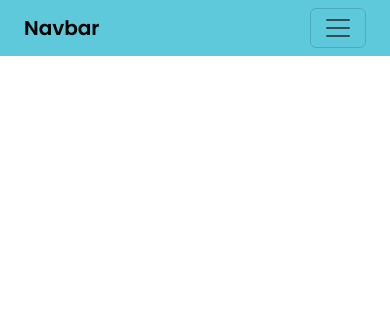
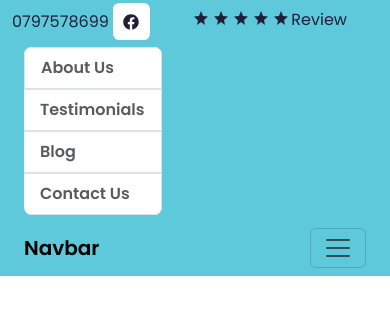
Before and after one commit to mrkamin/theukeverest.co.uk-react, a React (Create React App) app: page / in a window 390 px wide. Shown: the top 314 px of the page. Built offline with nearby package versions, Linux system fonts and the light colour scheme.

Commit message:
Make NabUperhead responsive

```diff
--- a/src/components/Header/Header.css
+++ b/src/components/Header/Header.css
@@ -1,6 +1,10 @@
 .header {
     background: #5dc9db;
     color: #1f1f38 ;
+}
+
+.navuperhead {
+    padding:  5px 12px !important;
 }
 
   .footer-socials a {
@@ -65,6 +69,31 @@
   @media screen and (max-width: 500px) {
 
     .navuperhead {
-        display: none !important;
+        height: 220px;
+        align-items: start !important;
+    }
+
+    .list-group {
+        display: flex !important;
+        flex-direction: column !important;
+        border-radius: 0.5rem !important;
+        overflow: hidden !important;
+    }
+
+    .list-group-item {
+        border-radius: 0 !important;
+    }
+
+    .review {
+        flex-direction: row;
+        position: absolute;
+        top: 8px;
+        left: 20;
+    }
+
+    .footer-socials {
+        position: absolute;
+        top: 3px;
+        left: 0;
     }
   }
```
